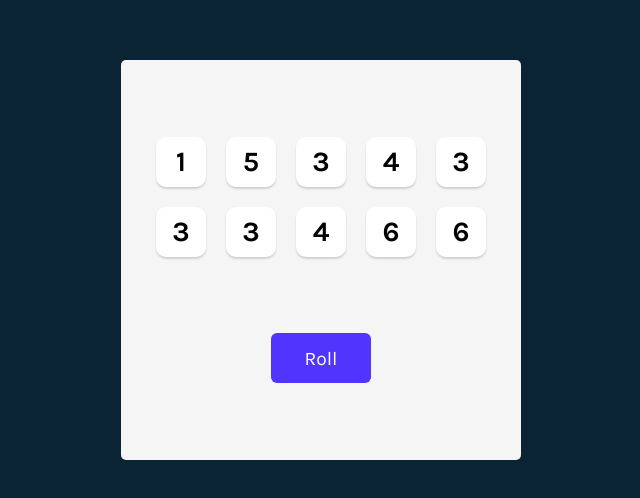
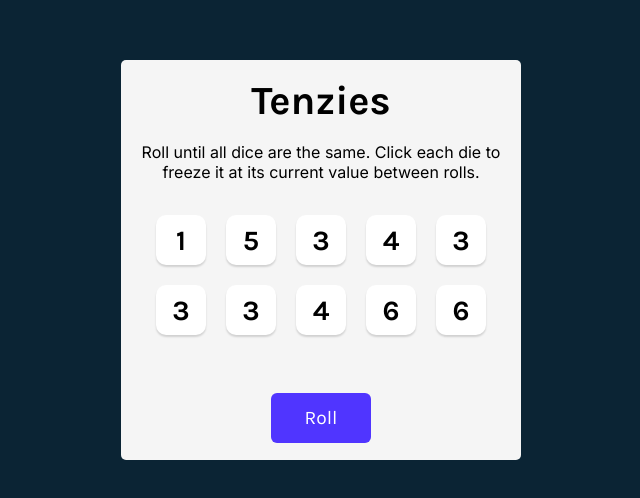
Before and after one commit to TylerNguye/tenzies, a React (Vite) app: page / in a window 1280 px wide. Shown: the part 140-638 px from the top of the page, without its empty margins (319-959 px from the left). Built offline with nearby package versions, Linux system fonts and the light colour scheme.

Commit message:
Add title and instructions

```diff
--- a/index.html
+++ b/index.html
@@ -5,6 +5,7 @@
     <link rel="preconnect" href="https://fonts.googleapis.com">
     <link rel="preconnect" href="https://fonts.gstatic.com" crossorigin>
     <link href="https://fonts.googleapis.com/css2?family=Karla:ital,wght@0,200..800;1,200..800&display=swap" rel="stylesheet">
+    <link href="https://fonts.googleapis.com/css2?family=Inter:ital,opsz,wght@0,14..32,100..900;1,14..32,100..900&display=swap" rel="stylesheet">
     <link rel="stylesheet" href="./src/index.css"/>
     <meta name="viewport" content="width=device-width, initial-scale=1.0" />
     <title>Tenzies</title>
--- a/src/components/App.jsx
+++ b/src/components/App.jsx
@@ -36,6 +36,8 @@
 
     return (
         <main>
+            <h1 className="title">Tenzies</h1>
+            <p className="instructions">Roll until all dice are the same. Click each die to freeze it at its current value between rolls.</p>
             <div id="diceDiv">
                 {diceElements}
             </div>
--- a/src/index.css
+++ b/src/index.css
@@ -32,11 +32,24 @@
   align-items: center;
 }
 
+.title {
+  font-size: 40px;
+  margin: 0;
+}
+
+.instructions {
+  font-family: Inter, sans-serif;
+  font-weight: 400;
+  margin-top: 0;
+  text-align: center;
+}
+
 #diceDiv {
   display: grid;
   grid-template-columns: repeat(5, 1fr);
   grid-template-rows: repeat(2, 1fr);
   gap: 20px;
+  margin-bottom: 40px;
 }
 
 .die {
```
